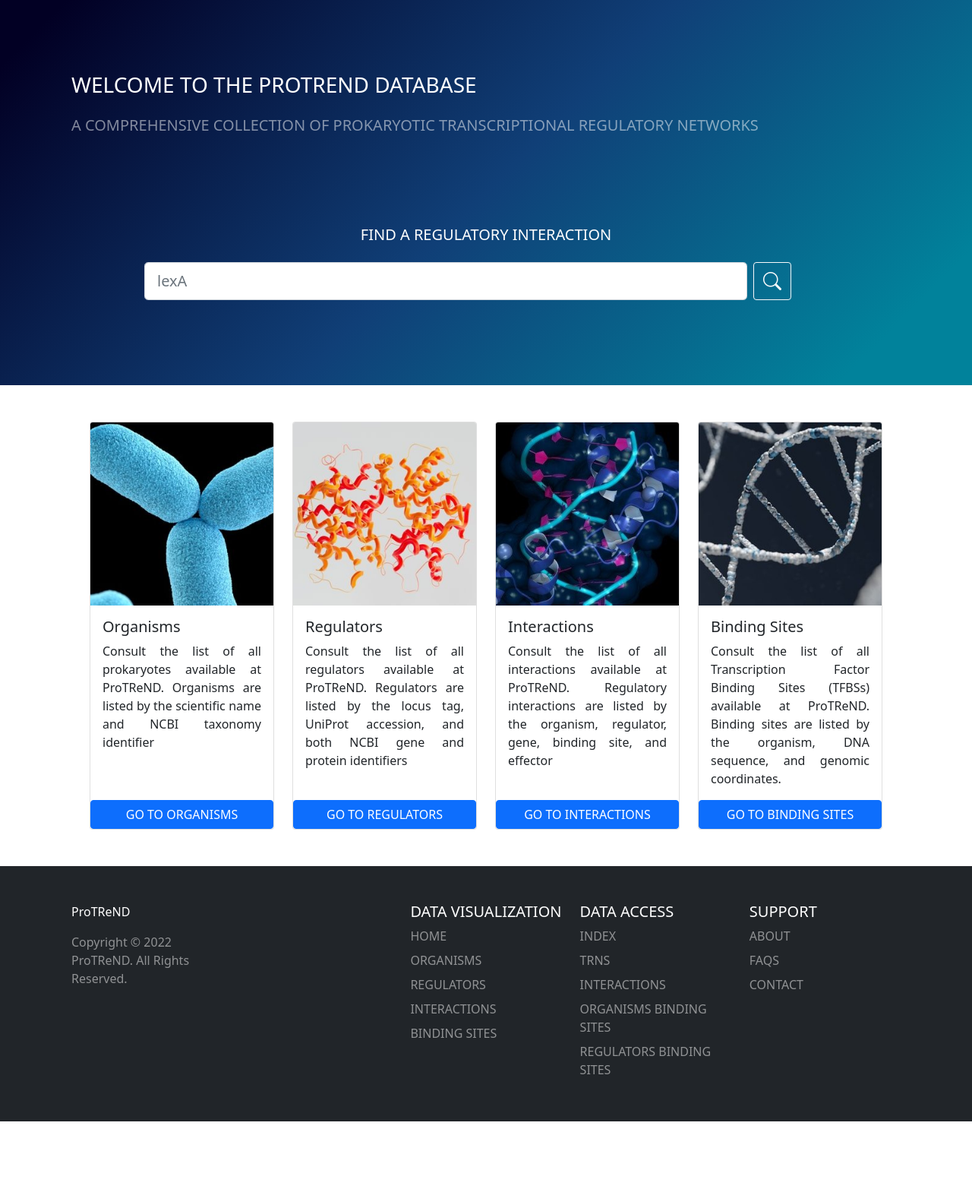
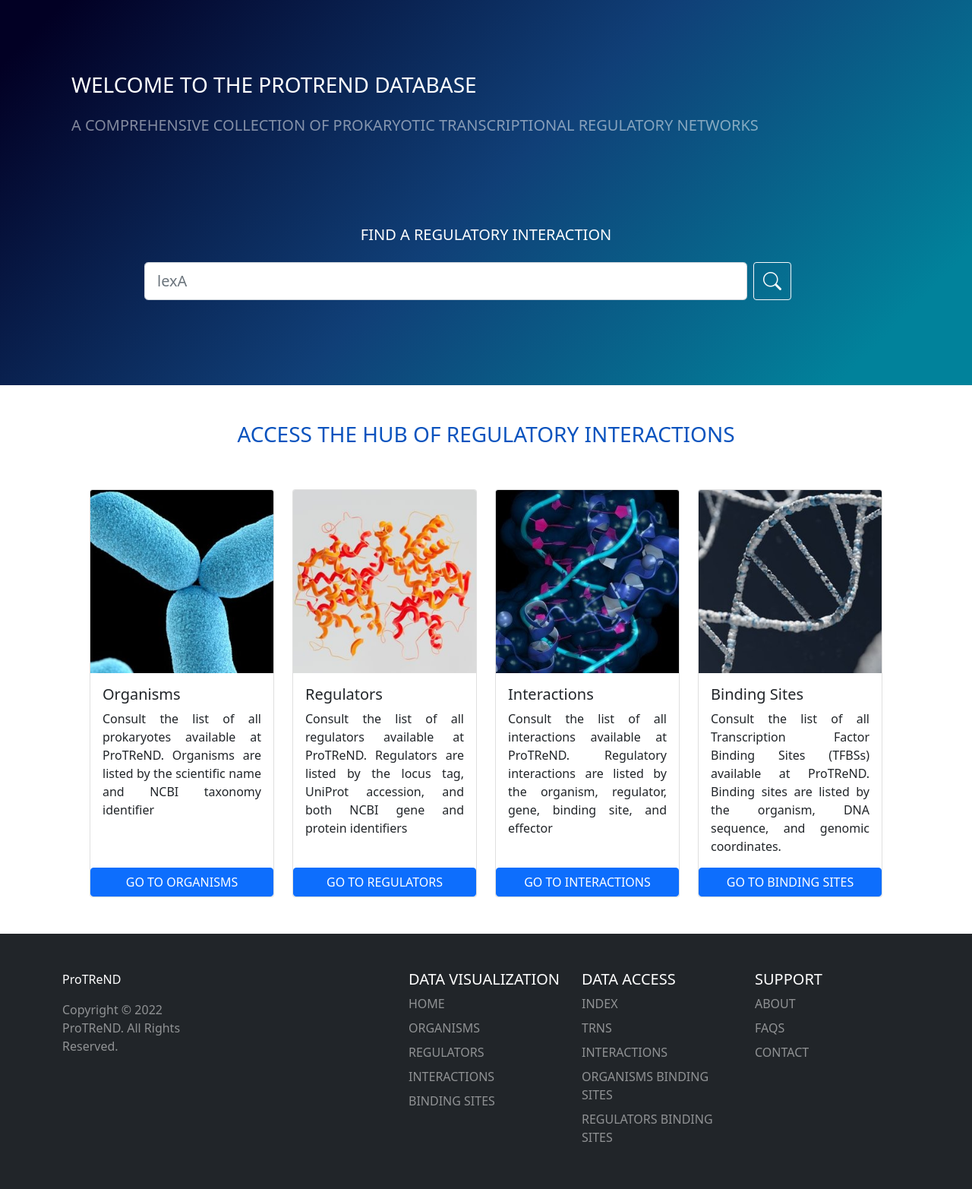
Before and after one commit to cruz-f/protrend, a Django app: page / in a window 1280 px wide. Shown: the part 90-1655 px from the top of the page at 76% size. Before the commit the page ends 1566 px from the top, so only its background shows below. Run offline with Django 3.2, Linux system fonts and the light colour scheme; parts of the project's set-up code (start-up, migrations or seed data) failed here and were passed over.

Commit message:
[FIX] fix the home page template

```diff
--- a/src/interfaces/website/templates/website/index.html
+++ b/src/interfaces/website/templates/website/index.html
@@ -39,6 +39,13 @@
         <div class="row">
             <div class="col">
                 <div class="container">
+                    <div class="row align-items-center pt-5">
+                        <div class="col align-self-center text-center">
+                            <h3 class="text-uppercase blue-color">
+                                Access the hub of regulatory interactions
+                            </h3>
+                        </div>
+                    </div>
                     <div class="row align-items-center py-5">
                         <div class="col align-self-center">
                             <div class="container">
@@ -121,6 +128,8 @@
                     </div>
                 </div>
             </div>
+        </div>
+    </div>
 {% endblock %}
 </body>
 </html>
```
Lines whose indentation alone changed are shown as unchanged.
